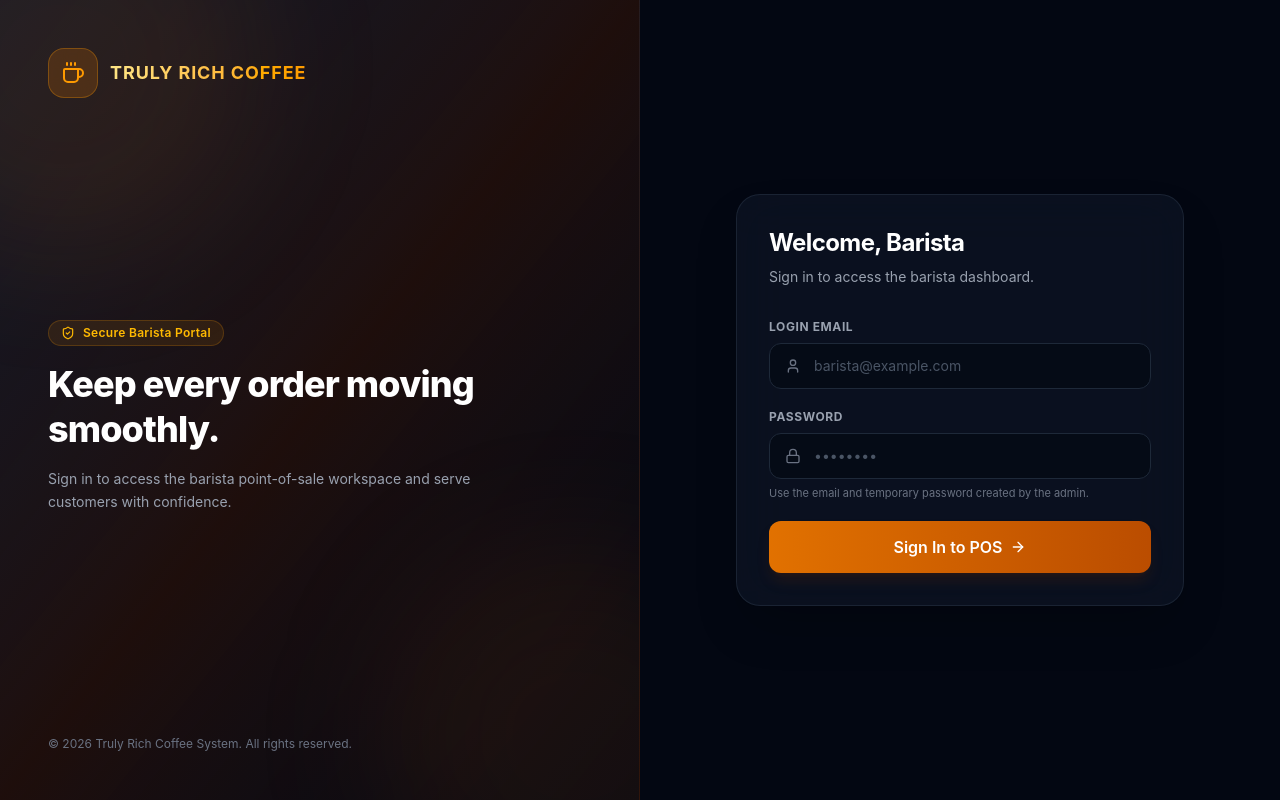
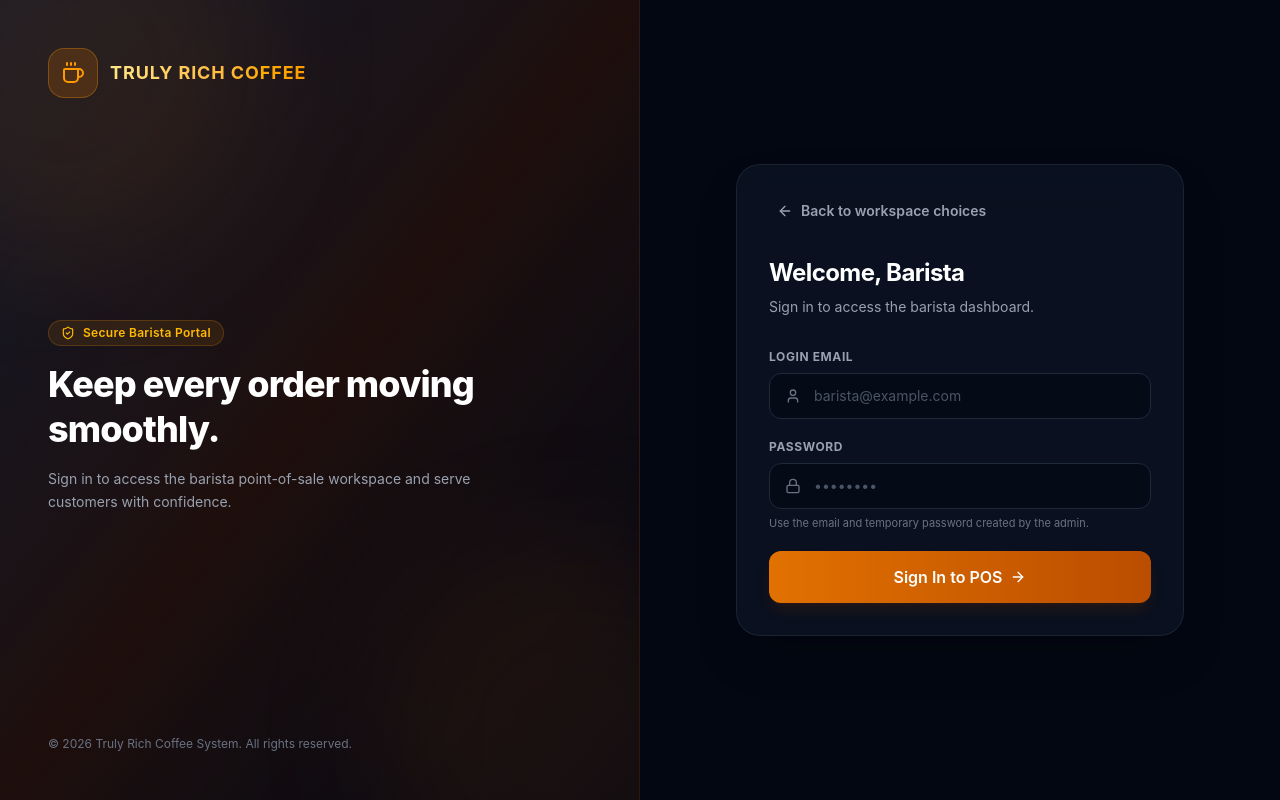
Before and after one commit to jian1219/Truly_Rich_Coffee, a React (Vite) app: page /barista/login in a window 1280 px wide. Built offline with nearby package versions, Linux system fonts and the light colour scheme.

Commit message:
Update project files and add new features

```diff
--- a/src/adminSite/adminLogin.jsx
+++ b/src/adminSite/adminLogin.jsx
@@ -1,6 +1,6 @@
 import React, { useState } from 'react';
 import { useLocation, useNavigate } from 'react-router-dom';
-import { Coffee, Lock, Mail, ArrowRight, ShieldCheck, AlertCircle } from 'lucide-react';
+import { Coffee, Lock, Mail, ArrowRight, ArrowLeft, ShieldCheck, AlertCircle } from 'lucide-react';
 import { supabase } from '../shared/supabaseClient';
 import { startAuthSession } from '../shared/authSession';
 
@@ -82,6 +82,14 @@ const AdminLogin = () => {
       {/* RIGHT SIDE: Login Form */}
       <div className="flex items-center justify-center p-8 lg:p-16 bg-gray-950">
         <div className="w-full max-w-md space-y-8 bg-gray-900/60 p-8 rounded-3xl border border-gray-800/80 shadow-2xl backdrop-blur-xl">
+
+          <button
+            type="button"
+            onClick={() => navigate('/')}
+            className="inline-flex items-center gap-2 rounded-lg px-2 py-1 text-sm font-semibold text-gray-400 transition hover:bg-gray-800 hover:text-white"
+          >
+            <ArrowLeft className="h-4 w-4" /> Back to workspace choices
+          </button>
 
           <div className="space-y-2 text-center lg:text-left">
             <div className="inline-flex lg:hidden p-3 bg-amber-600/20 border border-amber-500/30 rounded-2xl mb-2">
--- a/src/baristaSite/baristaLogin.jsx
+++ b/src/baristaSite/baristaLogin.jsx
@@ -2,6 +2,7 @@ import { useState } from 'react';
 import { useLocation, useNavigate } from 'react-router-dom';
 import {
     AlertCircle,
+    ArrowLeft,
     ArrowRight,
     Coffee,
     Lock,
@@ -81,6 +82,13 @@ const BaristaLogin = () => {
 
             <div className="flex items-center justify-center p-8 lg:p-16 bg-gray-950">
                 <div className="w-full max-w-md space-y-8 bg-gray-900/60 p-8 rounded-3xl border border-gray-800/80 shadow-2xl backdrop-blur-xl">
+                    <button
+                        type="button"
+                        onClick={() => navigate('/')}
+                        className="inline-flex items-center gap-2 rounded-lg px-2 py-1 text-sm font-semibold text-gray-400 transition hover:bg-gray-800 hover:text-white"
+                    >
+                        <ArrowLeft className="h-4 w-4" /> Back to workspace choices
+                    </button>
                     <div className="space-y-2 text-center lg:text-left">
                         <div className="inline-flex lg:hidden p-3 bg-amber-600/20 border border-amber-500/30 rounded-2xl mb-2">
                             <Coffee className="w-6 h-6 text-amber-500" />
```
